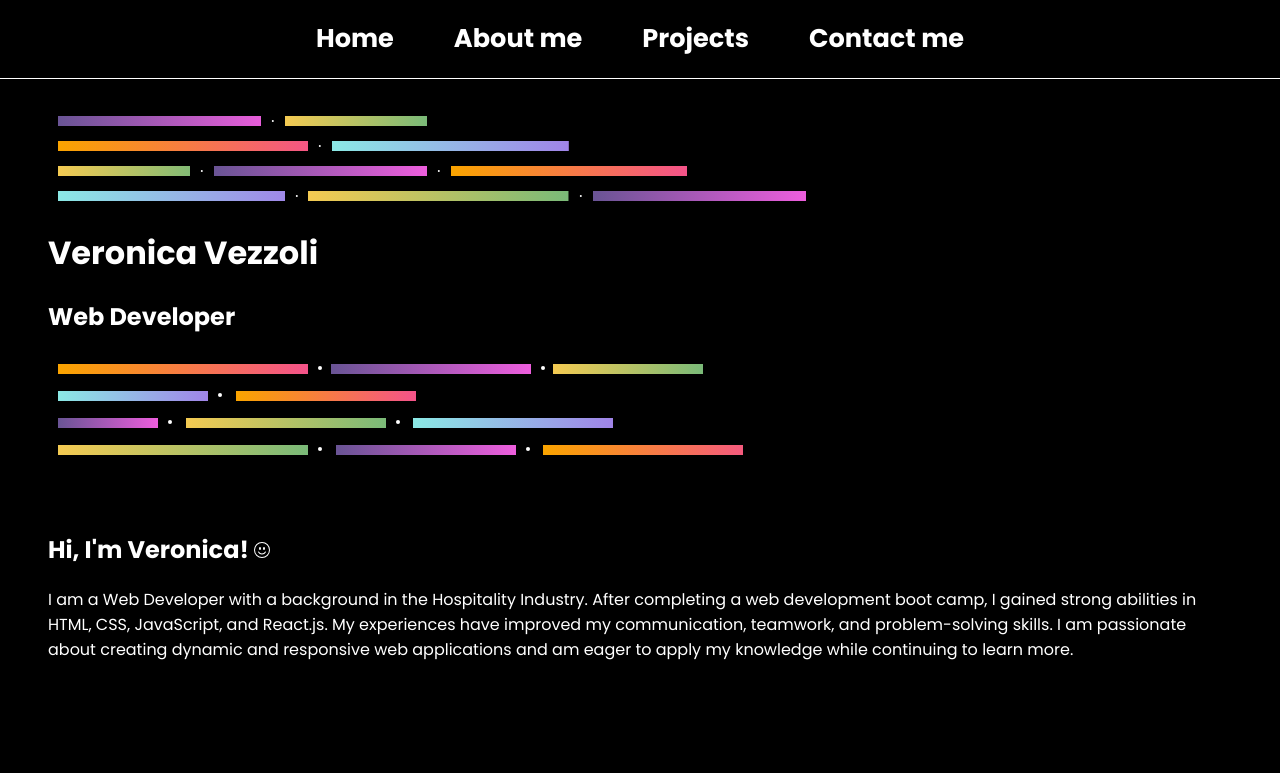
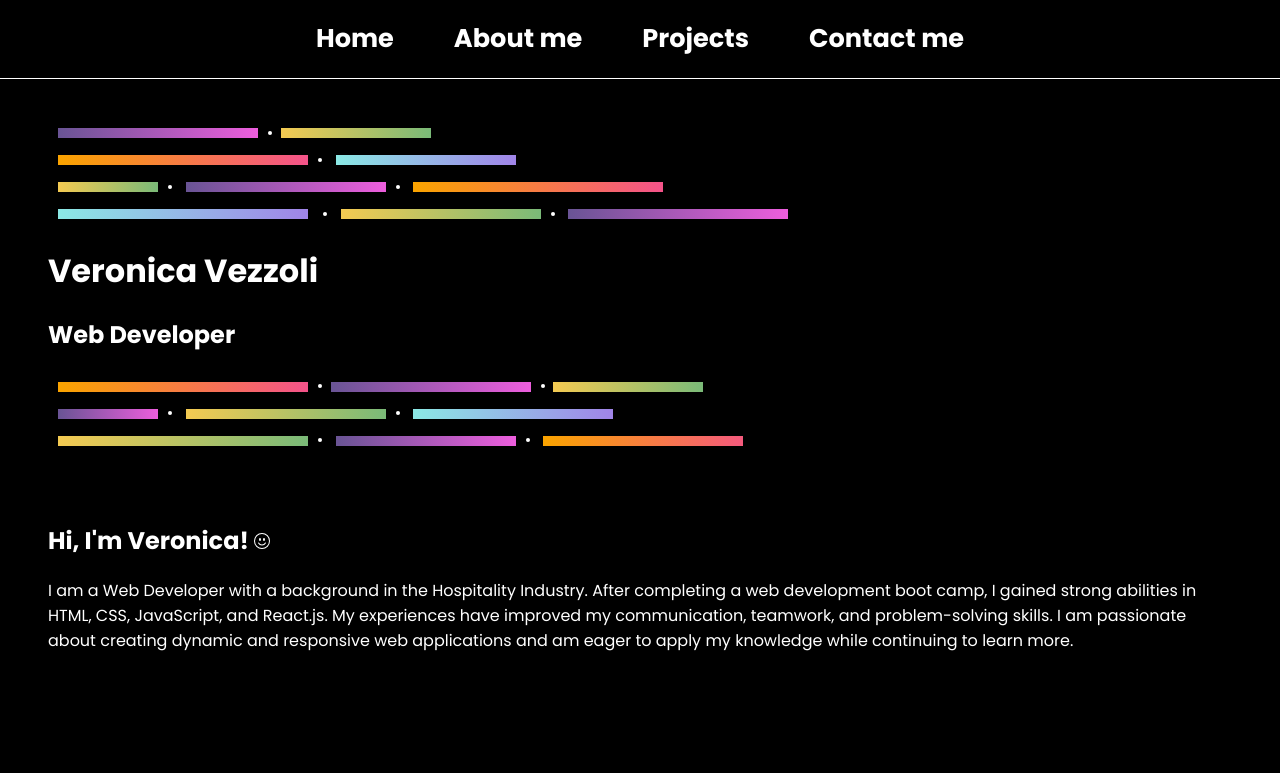
Before and after one commit to VeronicaVez/portfolio, a React (Vite) app: page / in a window 1280 px wide. Shown: the top 773 px of the page. Built offline with nearby package versions, Linux system fonts and the light colour scheme.

Commit message:
modify home style

```diff
--- a/src/Components/AboutMe/AboutMe.css
+++ b/src/Components/AboutMe/AboutMe.css
@@ -1,3 +1,3 @@
 .Aboutme {
-    padding: 50px 30px;
+    padding: 40px 30px;
 }
--- a/src/Components/ContactMe/ContactMe.css
+++ b/src/Components/ContactMe/ContactMe.css
@@ -1,5 +1,5 @@
 .contactme {
-    padding: 50px 30px;
+    padding: 40px 30px;
 }
 
 .contact-card {
--- a/src/Components/Home/Home.css
+++ b/src/Components/Home/Home.css
@@ -1,5 +1,5 @@
 .Home{
-padding: 0px 30px;
+padding: 10px 30px;
 }
 
 .animation{
--- a/src/Components/Home/Home.jsx
+++ b/src/Components/Home/Home.jsx
@@ -4,86 +4,83 @@ const Home = () => {
   return (
     <div className="Home" id="home">
       <div className="animation2">
-        <svg width="18%" height="10">
+        <svg width="220" height="20">
           <defs>
             <linearGradient id="grad1" x1="0%" y1="0%" x2="100%" y2="0%">
-              <stop offset="1%" stopColor="#6A5495" />
-              <stop offset="100%" stopColor="#ED5EDD" />
+              <stop offset="1%" stop-color="#6A5495" stop-opacity="1" />
+              <stop offset="100%" stop-color="#ED5EDD" stop-opacity="1" />
             </linearGradient>
           </defs>
-          <rect x="10" y="0" width="100%" height="10" fill="url(#grad1)" />
+          <rect x="10" y="10" width="200" height="10" fill="url(#grad1)" />
         </svg>
-        <svg width="2%" height="10">
-          <circle cx="50%" cy="50%" r="1" fill="white" />
+        <svg width="7.5" height="7.5">
+          <circle cx="2" cy="2" r="2" fill="white" />
         </svg>
-        <svg width="12%" height="10">
+        <svg width="160" height="20">
           <defs>
             <linearGradient id="grad2" x1="0%" y1="0%" x2="100%" y2="0%">
-              <stop offset="1%" stopColor="#F3CA52" />
-              <stop offset="100%" stopColor="#7ABA78" />
+              <stop offset="1%" stop-color="#F3CA52" stop-opacity="1" />
+              <stop offset="100%" stop-color="#7ABA78" stop-opacity="1" />
             </linearGradient>
           </defs>
-          <rect x="0" y="0" width="100%" height="10" fill="url(#grad2)" />
+          <rect x="5" y="10" width="150" height="10" fill="url(#grad2)" />
         </svg>
       </div>
-
       <div className="animation">
-        <svg width="22%" height="10">
+        <svg width="270" height="20">
           <defs>
             <linearGradient id="grad3" x1="0%" y1="0%" x2="100%" y2="0%">
-              <stop offset="1%" stopColor="#FAA300" />
-              <stop offset="100%" stopColor="#F4538A" />
+              <stop offset="1%" stop-color="#FAA300" stop-opacity="1" />
+              <stop offset="100%" stop-color="#F4538A" stop-opacity="1" />
             </linearGradient>
           </defs>
-          <rect x="10" y="0" width="100%" height="10" fill="url(#grad3)" />
+          <rect x="10" y="10" width="250" height="10" fill="url(#grad3)" />
         </svg>
-        <svg width="2%" height="10">
-          <circle cx="50%" cy="50%" r="1" fill="white" />
+        <svg width="7.5" height="7.5">
+          <circle cx="2" cy="2" r="2" fill="white" />
         </svg>
-        <svg width="20%" height="10">
+        <svg width="190" height="20">
           <defs>
             <linearGradient id="grad4" x1="0%" y1="0%" x2="100%" y2="0%">
-              <stop offset="1%" stopColor="#8BE8E5" />
-              <stop offset="100%" stopColor="#A084E8" />
+              <stop offset="1%" stop-color="#8BE8E5" stop-opacity="1" />
+              <stop offset="100%" stop-color="#A084E8" stop-opacity="1" />
             </linearGradient>
           </defs>
-          <rect x="0" y="0" width="100%" height="10" fill="url(#grad4)" />
+          <rect x="10" y="10" width="180" height="10" fill="url(#grad4)" />
         </svg>
       </div>
-
       <div className="animation2">
-        <svg width="12%" height="10">
-          <rect x="10" y="0" width="100%" height="10" fill="url(#grad2)" />
+        <svg width="120" height="20">
+          <rect x="10" y="10" width="100" height="10" fill="url(#grad2)" />
         </svg>
-        <svg width="2%" height="10">
-          <circle cx="50%" cy="50%" r="1" fill="white" />
+        <svg width="7.5" height="7.5">
+          <circle cx="2" cy="2" r="2" fill="white" />
         </svg>
-        <svg width="18%" height="10">
-          <rect x="0" y="0" width="100%" height="10" fill="url(#grad1)" />
+        <svg width="220" height="20">
+          <rect x="10" y="10" width="200" height="10" fill="url(#grad1)" />
         </svg>
-        <svg width="2%" height="10">
-          <circle cx="50%" cy="50%" r="1" fill="white" />
+        <svg width="7.5" height="7.5">
+          <circle cx="2" cy="2" r="2" fill="white" />
         </svg>
-        <svg width="20%" height="10">
-          <rect x="0" y="0" width="100%" height="10" fill="url(#grad3)" />
+        <svg width="260" height="20">
+          <rect x="10" y="10" width="250" height="10" fill="url(#grad3)" />
         </svg>
       </div>
-
       <div className="animation3">
-        <svg width="20%" height="10">
-          <rect x="10" y="0" width="100%" height="10" fill="url(#grad4)" />
+        <svg width="275" height="20">
+          <rect x="10" y="10" width="250" height="10" fill="url(#grad4)" />
         </svg>
-        <svg width="2%" height="10">
-          <circle cx="50%" cy="50%" r="1" fill="white" />
+        <svg width="7.5" height="7.5">
+          <circle cx="2" cy="2" r="2" fill="white" />
         </svg>
-        <svg width="22%" height="10">
-          <rect x="0" y="0" width="100%" height="10" fill="url(#grad2)" />
+        <svg width="220" height="20">
+          <rect x="10" y="10" width="200" height="10" fill="url(#grad2)" />
         </svg>
-        <svg width="2%" height="10">
-          <circle cx="50%" cy="50%" r="1" fill="white" />
+        <svg width="7.5" height="7.5">
+          <circle cx="2" cy="2" r="2" fill="white" />
         </svg>
-        <svg width="18%" height="10">
-          <rect x="0" y="0" width="100%" height="10" fill="url(#grad1)" />
+        <svg width="230" height="20">
+          <rect x="10" y="10" width="220" height="10" fill="url(#grad1)" />
         </svg>
       </div>
 
@@ -111,17 +108,6 @@ const Home = () => {
       </div>
 
       <div className="animation">
-        <svg width="170" height="20">
-          <rect x="10" y="10" width="150" height="10" fill="url(#grad4)" />
-        </svg>
-        <svg width="7.5" height="7.5">
-          <circle cx="2" cy="2" r="2" fill="white" />
-        </svg>
-        <svg width="190" height="20">
-          <rect x="10" y="10" width="180" height="10" fill="url(#grad3)" />
-        </svg>
-      </div>
-      <div className="animation2">
         <svg width="120" height="20">
           <rect x="10" y="10" width="100" height="10" fill="url(#grad1)" />
         </svg>
--- a/src/Components/Projects/Projects.css
+++ b/src/Components/Projects/Projects.css
@@ -1,5 +1,5 @@
 .projects {
-    padding: 50px 30px;
+    padding: 40px 30px;
 }
 
 .projects-cards{
```
